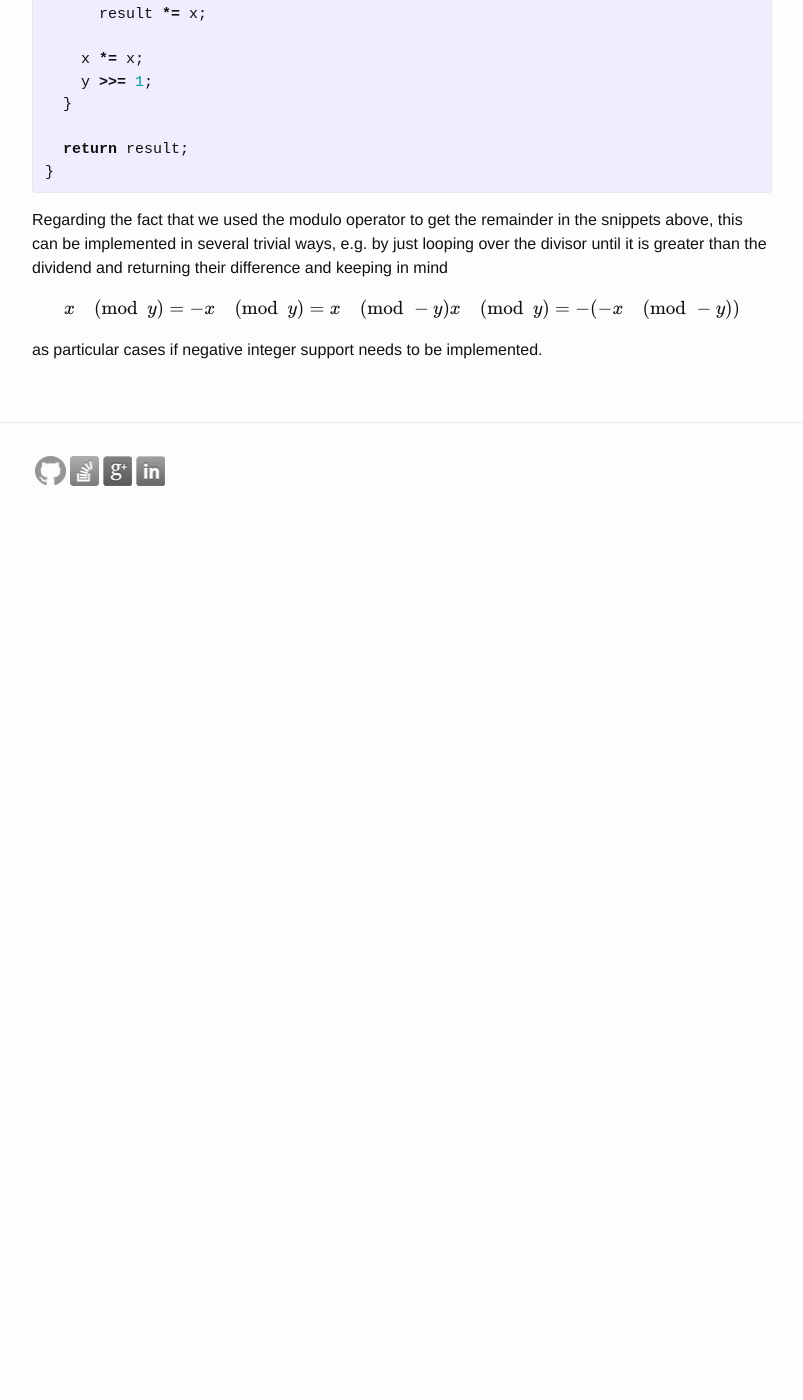
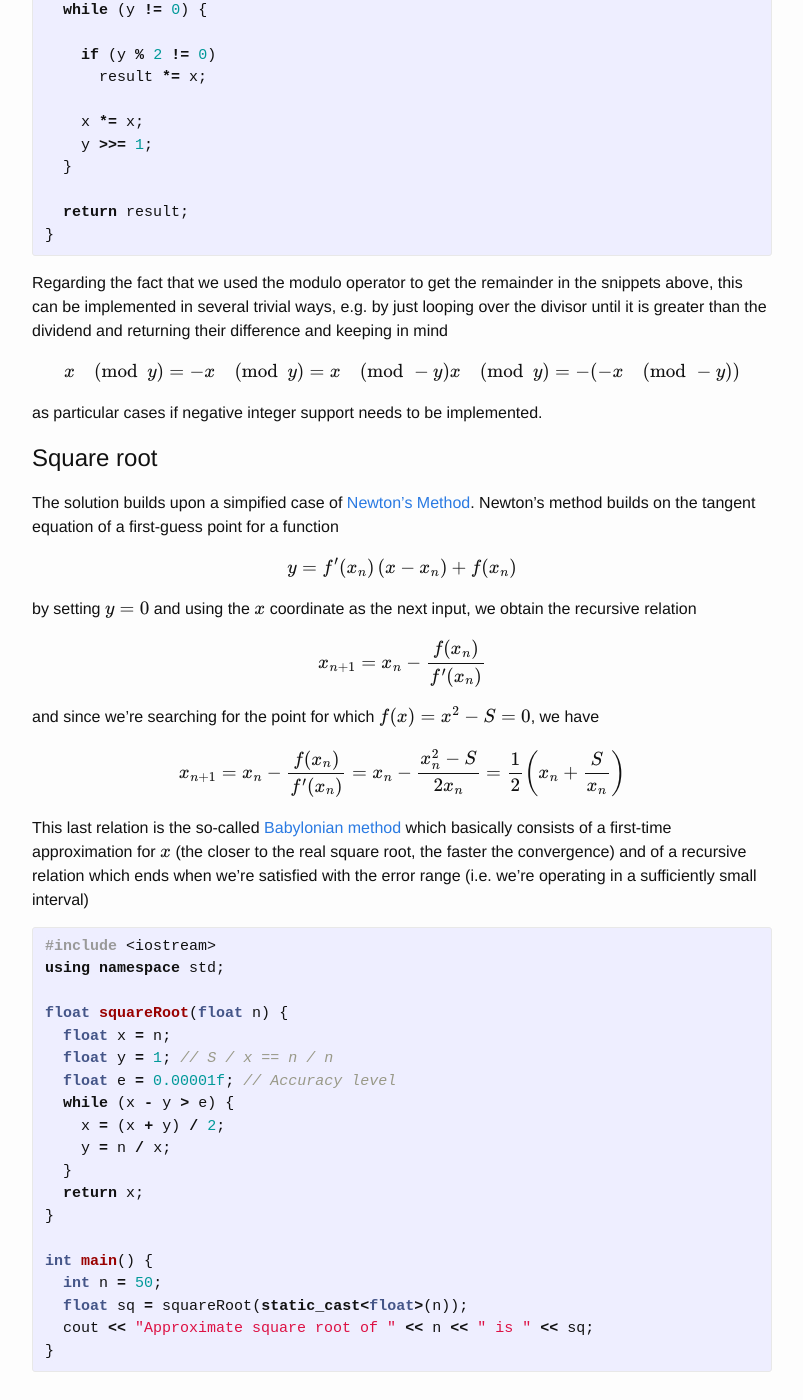
Before and after one commit to marcodiiga/marcodiiga.github.io, a Jekyll site: the page built from _posts/2015-07-22-integer-arithmetic-using-bit-operations.markdown, in a window 1280 px wide and 1400 px high, scrolled down 3851 px. Shown: the whole window, without its empty margins (238-1041 px from the left). Built offline with Jekyll 4.4.1, drawn with Linux system fonts in a browser that asks for light colours; formulas are drawn with MathJax 3; before the commit the page ends 4385 px from its top, so only the background shows below that; some of the changed text lies outside the part shown.

```diff
--- a/_posts/2015-07-20-matrix-chain-multiplication.markdown
+++ b/_posts/2015-07-20-matrix-chain-multiplication.markdown
@@ -1,6 +1,6 @@
 ---
 layout: post
-title:  "Matrix Chain Multiplication"
+title:  "Matrix chain multiplication - MCOP"
 tags: dynamic-programming algorithms
 ---
 
--- a/_posts/2015-07-22-integer-arithmetic-using-bit-operations.markdown
+++ b/_posts/2015-07-22-integer-arithmetic-using-bit-operations.markdown
@@ -144,6 +144,9 @@ int division(int x, int y) {
 }
 {% endhighlight %}
 
+We will now complement this post with other non-strictly bit operation based approaches
+to build upon the operations we've seen to avoid common library functions.
+
 Exponentiation
 ==============
 Calculating the *n*-th power of a number can also be efficiently done with a
@@ -198,3 +201,47 @@ $$ x \pmod y = -x \pmod y = x \pmod{-y} \\
  x \pmod y = -(-x \pmod{-y}) $$
 
 as particular cases if negative integer support needs to be implemented.
+
+Square root
+===========
+The solution builds upon a simpified case of [Newton's Method](https://en.wikipedia.org/wiki/Newton%27s_method).
+Newton's method builds on the tangent equation of a first-guess point for a function
+
+$$y = f'(x_n) \, (x-x_n) + f(x_n)$$
+
+by setting \\( y = 0 \\) and using the \\( x \\) coordinate as the next input, we
+obtain the recursive relation
+
+$$x_{n+1} = x_n - \frac{f(x_n)}{f'(x_n)}$$
+
+and since we're searching for the point for which \\( f(x) = x^2 - S = 0 \\), we have
+
+$$x_{n+1}=x_n-\frac{f(x_n)}{f'(x_n)}=x_n-\frac{x_n^2-S}{2x_n}=\frac{1}{2}\left(x_n+\frac{S}{x_n}\right)$$
+
+This last relation is the so-called [Babylonian method](https://en.wikipedia.org/wiki/Methods_of_computing_square_roots#Babylonian_method)
+which basically consists of a first-time approximation for \\( x \\) (the closer to the
+real square root, the faster the convergence) and of a recursive relation which ends
+when we're satisfied with the error range (i.e. we're operating in a sufficiently
+small interval)
+
+{% highlight c++ %}
+#include <iostream>
+using namespace std;
+
+float squareRoot(float n) {
+  float x = n;
+  float y = 1; // S / x == n / n
+  float e = 0.00001f; // Accuracy level
+  while (x - y > e) {
+    x = (x + y) / 2;
+    y = n / x;
+  }
+  return x;
+}
+
+int main() {
+  int n = 50;
+  float sq = squareRoot(static_cast<float>(n));
+  cout << "Approximate square root of " << n << " is " << sq;
+}
+{% endhighlight %}
```
Also changed, not shown: _posts/2015-07-23-knapsack-problem.markdown (added, +295 -0 lines), images/posts/knapsack1.png (added).
